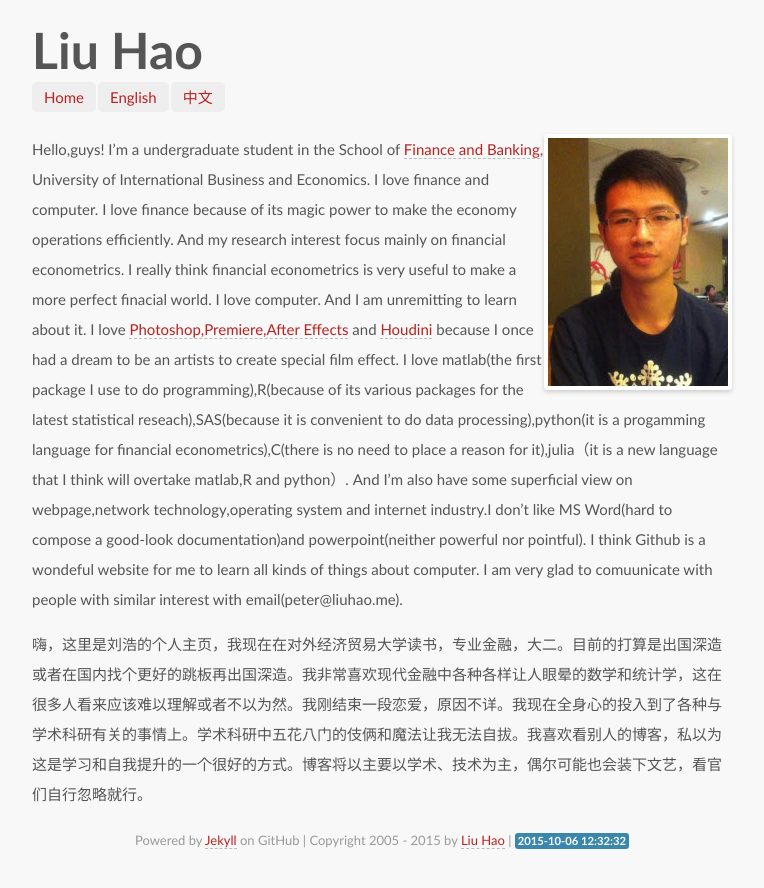
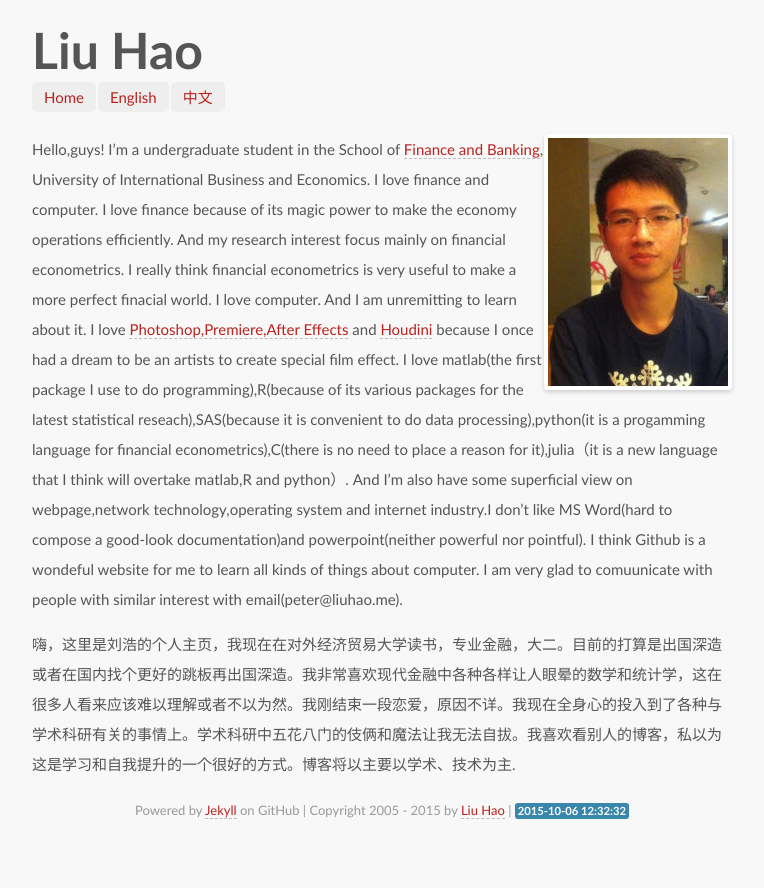
Before and after one commit to newhotter/homepage, a Jekyll site: the page built from index.md, in a window 1280 px wide. Shown: the top 888 px of the page, without its empty margins (258-1022 px from the left). Built offline with Jekyll 4.4.1, drawn with Linux system fonts in a browser that asks for light colours; Markdown is read by kramdown in place of the engine named in the settings.

Commit message:
Update index.md

```diff
--- a/index.md
+++ b/index.md
@@ -7,4 +7,4 @@ avatar: yes
 Hello,guys! I'm a undergraduate student in the School of [Finance and Banking](http://sbf.uibe.edu.cn), University of International Business and Economics. I love finance and computer. I love finance because of its magic power to make the economy operations efficiently. And my research interest focus mainly on financial econometrics. I really think financial econometrics is very useful to make a more perfect finacial world. I love computer. And I am unremitting to learn about it. I love [Photoshop,Premiere,After Effects](http://www.adobe.com) and [Houdini](http://www.sidefx.com) because I once had a dream to be an artists to create special film effect. I love matlab(the first package I use to do programming),R(because of its various packages for the  latest statistical reseach),SAS(because  it is convenient to do data processing),python(it is a progamming language for financial econometrics),C(there is no need to place a reason for it),julia（it is a new language that I think will overtake matlab,R and python）. And I'm also have some superficial view on webpage,network technology,operating system and internet industry.I don't like MS Word(hard to compose a good-look documentation)and powerpoint(neither powerful nor pointful). I think Github is a wondeful website for me to learn all kinds of things about computer. I am very glad to comuunicate with people with similar interest with email(peter@liuhao.me).
 
 
-嗨，这里是刘浩的个人主页，我现在在对外经济贸易大学读书，专业金融，大二。目前的打算是出国深造或者在国内找个更好的跳板再出国深造。我非常喜欢现代金融中各种各样让人眼晕的数学和统计学，这在很多人看来应该难以理解或者不以为然。我刚结束一段恋爱，原因不详。我现在全身心的投入到了各种与学术科研有关的事情上。学术科研中五花八门的伎俩和魔法让我无法自拔。我喜欢看别人的博客，私以为这是学习和自我提升的一个很好的方式。博客将以主要以学术、技术为主，偶尔可能也会装下文艺，看官们自行忽略就行。
+嗨，这里是刘浩的个人主页，我现在在对外经济贸易大学读书，专业金融，大二。目前的打算是出国深造或者在国内找个更好的跳板再出国深造。我非常喜欢现代金融中各种各样让人眼晕的数学和统计学，这在很多人看来应该难以理解或者不以为然。我刚结束一段恋爱，原因不详。我现在全身心的投入到了各种与学术科研有关的事情上。学术科研中五花八门的伎俩和魔法让我无法自拔。我喜欢看别人的博客，私以为这是学习和自我提升的一个很好的方式。博客将以主要以学术、技术为主.
```
